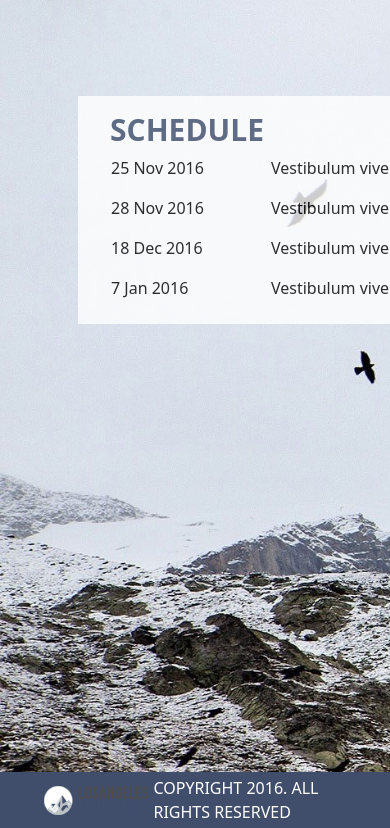
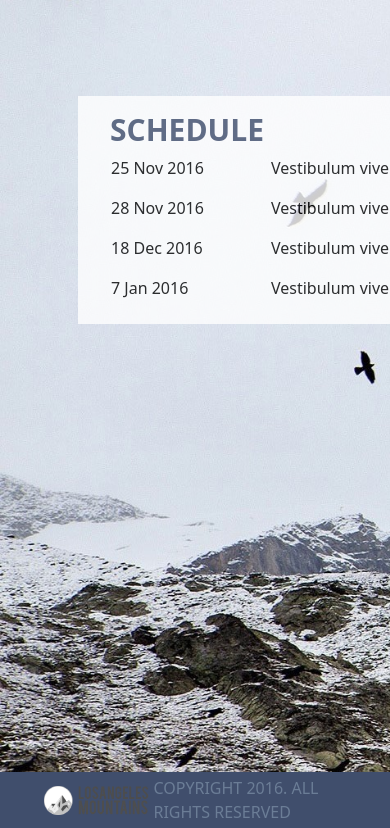
Before and after one commit to EEBK99/codistan-mern-eebk99, a React (Vite) app: page / in a window 390 px wide. Shown: the part 2338-3166 px from the top of the page. Built offline with nearby package versions, Linux system fonts and the light colour scheme.

Commit message:
optimizing and responsiveness

```diff
--- a/src/components/Footer.tsx
+++ b/src/components/Footer.tsx
@@ -3,12 +3,12 @@ import logo3 from "../assets/images/logo3.png";
 
 const Footer: React.FC = () => {
   return (
-    <footer className="bg-fiord-500  w-full">
+    <footer className="bg-fiord-500 w-full">
       <div className="flex justify-between items-center py-1 px-10 container mx-auto">
-        <div>
+        <div className="grayscale">
           <img src={logo3} alt="logo1" />
         </div>
-        <div className="text-white flex items-center">
+        <div className="text-fiord-400 flex items-center">
           <p>COPYRIGHT 2016. ALL RIGHTS RESERVED</p>
         </div>
       </div>
```
